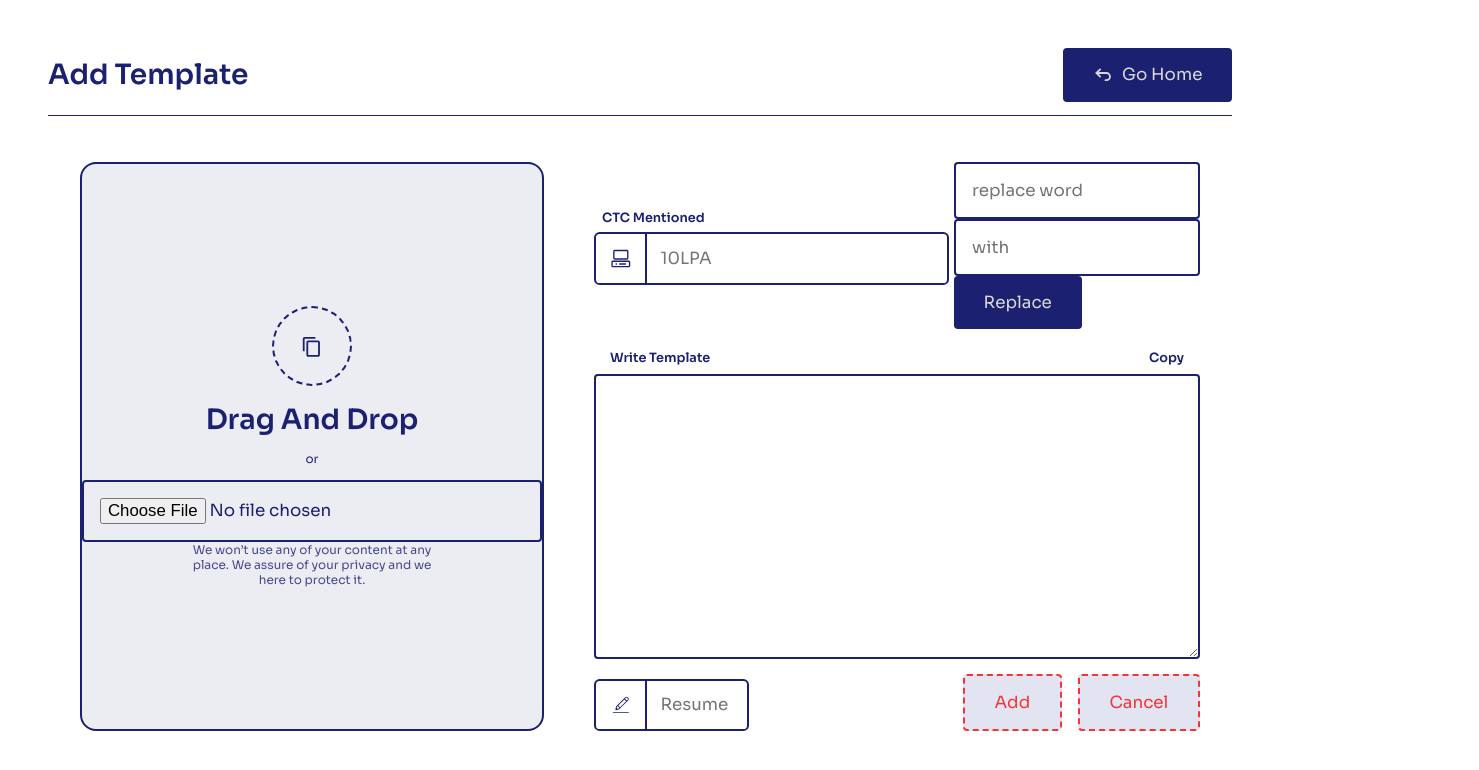
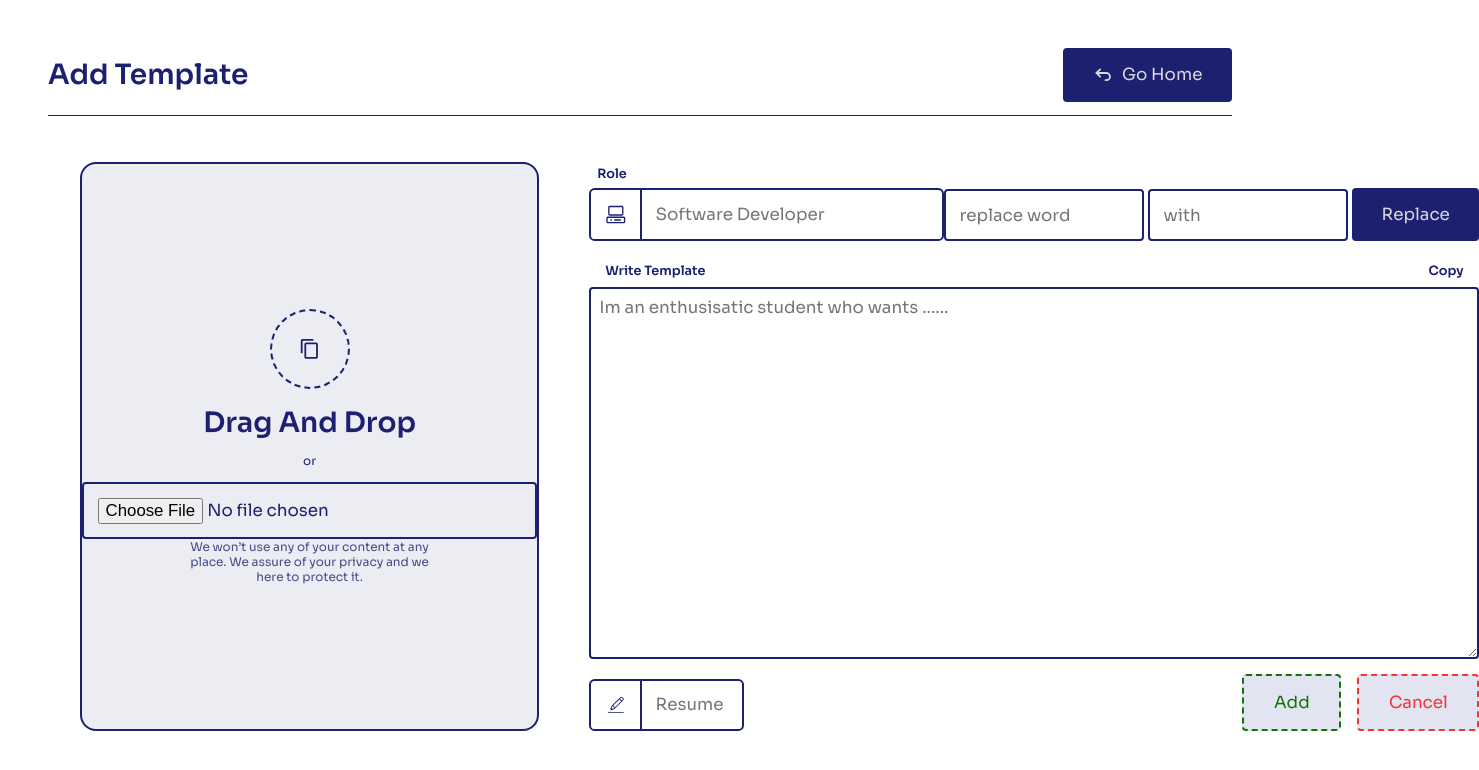
Before and after one commit to naveengitboi/jobs_tracker, a React (Vite) app: page /new_template in a window 1280 px wide. Shown: the top 770 px of the page, 1479 px wide, since content can reach past the window. Built offline with nearby package versions, Linux system fonts and the light colour scheme.

Commit message:
done added copy text feature

```diff
--- a/src/forms/AddApplication.jsx
+++ b/src/forms/AddApplication.jsx
@@ -41,7 +41,7 @@ function AddApplication() {
                         type:"text",
                         setValue: setApplicationData,
                         applicationState: applicationData,
-                        name:"company"
+                        name:"applied_company"
                     }
                 }/>
                 <InputTxt actions={
@@ -52,7 +52,7 @@ function AddApplication() {
                         type:"text",
                         setValue: setApplicationData,
                         applicationState: applicationData,
-                        name:"role"
+                        name:"applied_role"
                     }
                 }/>
                 <InputTxt actions={
@@ -95,7 +95,6 @@ function AddApplication() {
                         name:"portal"
                     }
                 }/>
-
 
                 <InputTxt actions={
                     {
--- a/src/forms/AddTemplate.jsx
+++ b/src/forms/AddTemplate.jsx
@@ -4,21 +4,46 @@ import InputTxt from '../components/InputTxt'
 import '../styles/forms/AddTemplate.css'
 import icons from '../assets/icons'
 import Button from '../components/Button'
+import useCopyToClipboard from '../hooks/useCopyToClipboard'
+
 function AddTemplate() {
-    const [template, setTemplate] = useState({});
+    const [template, setTemplate] = useState({
+        'template_body':"The quick brown naveen jumps naveen over the lazy naveen."
+    });
+    const [copyToClipboard, isCopied] = useCopyToClipboard();
+    const [replaceWord, setReplaceWord] = useState();
     const addTemplateHandler = () => {
         console.log("Template", template);
     }
-    const textareaHandler = (e) => {
+    const onChangeHandler = (e, updateState) => {
         const {name, value} = e.target;
-        setTemplate(prev => ({
+        updateState(prev => ({
             ...prev,
             [name]:value
         }))
     }
     const replaceHandler = () => {
-        console.log("Replaced");
+        const word = replaceWord.before;
+        const replaceWith = replaceWord["replace_with"];
+        if(word && replaceWith){
+            const regex = new RegExp(word, 'g');
+            const beforeTxt = template["template_body"];
+            const afterTxt = beforeTxt.replace(regex, replaceWith);
+            console.log("After ", afterTxt)
+            setTemplate(prev => ({
+                ...prev,
+                "template_body": afterTxt
+            }))
+            console.log(template);
+        }
     }
+
+    const handleCopyClick = async () => {
+        await copyToClipboard(template["template_body"]);
+    }
+
+
+
 
     return (
         <div className='formContainer'>
@@ -40,19 +65,19 @@ function AddTemplate() {
                             actions={
                                 {
                                     svg: icons.general.role,
-                                    label: 'CTC Mentioned',
-                                    placeholder: "10LPA",
+                                    label: "Role",
+                                    placeholder: "Software Developer",
                                     type: "text",
                                     setValue: setTemplate,
                                     getValue: template,
-                                    name: "salary"
+                                    name: "template_role"
                                 }
                             }
                         />
 
-                        <div className="replacerInputs">
-                            <input type='text' placeholder='replace word'/>
-                            <input type='text' placeholder='with'/>
+                        <div className="replacerInputsWrapper">
+                            <input type='text' placeholder='replace word' name="before" onChange={(e) =>onChangeHandler(e, setReplaceWord)}  />
+                            <input type='text' placeholder='with' name="replace_with" onChange={(e) => onChangeHandler(e, setReplaceWord)} />
                             <Button label="Replace" containsSvg={false} clickHandler={replaceHandler} />
                         </div>
 
@@ -61,12 +86,13 @@ function AddTemplate() {
                     <div className="templateBox">
                         <div className="tbHeader smTxt">
                             <p>Write Template</p>
-                            <p>Copy</p>
+                            <p onClick={handleCopyClick}>{isCopied ? "Copied": "Copy"}</p>
                         </div>
 
                         <div className="inputTextBox">
                             <textarea name="template_body" id=""
-                                onChange={textareaHandler}
+                                onChange={(e) => onChangeHandler(e, setTemplate)}
+                                placeholder='Im an enthusisatic student who wants ......'
                             ></textarea>
                         </div>
                     </div>
@@ -90,7 +116,7 @@ function AddTemplate() {
                             <Button
                                 label="Add"
                                 containsSvg={false}
-                                styleName={"dashedBtn danger"}
+                                styleName={"dashedBtn succeed"}
                                 clickHandler={addTemplateHandler}
                             />
                             <Button
--- /dev/null
+++ b/src/hooks/useCopyToClipboard.jsx
@@ -0,0 +1,21 @@
+import React, {useState, useCallback} from 'react'
+
+function useCopyToClipboard() {
+    const [isCopied, setIsCopied] = useState(false);
+    const copyToClipboard = useCallback(async (text) => {
+        if(navigator.clipboard){
+            await navigator.clipboard.writeText(text);
+            setIsCopied(true);
+            setTimeout(() => {
+                setIsCopied(false);
+            }, 2000)
+
+        }else{
+            console.log("Not working")
+        }
+    }, [])
+
+    return [copyToClipboard, isCopied];
+}
+
+export default useCopyToClipboard
--- a/src/index.css
+++ b/src/index.css
@@ -79,7 +79,7 @@ input
   display: flex;
   justify-content: center;
   align-items: center;
-  padding: 1rem;
+  padding: 0.85rem;
   font-family: var(--font_family_primary);
   font-size: var(--font_size_regular);
   cursor: text;
--- a/src/styles/forms/AddTemplate.css
+++ b/src/styles/forms/AddTemplate.css
@@ -68,7 +68,7 @@
 {
     display: flex;
     justify-content: space-between;
-    align-items: center;
+    align-items: flex-end;
 }
 
 
@@ -92,6 +92,19 @@
     padding:0.5rem 1rem;
     cursor: pointer;
     font-weight: 600;
+}
+
+.replacerInputsWrapper
+{
+    display: flex;
+    align-items: flex-end;
+    justify-content: flex-end;
+
+}
+.replacerInputsWrapper input
+{
+    width:200px;
+    margin-right: 0.25rem;
 }
 .inputTextBox
 {
```
